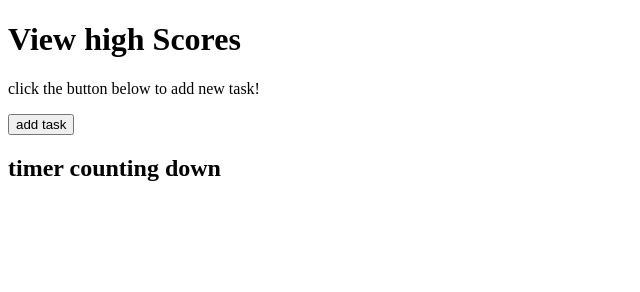
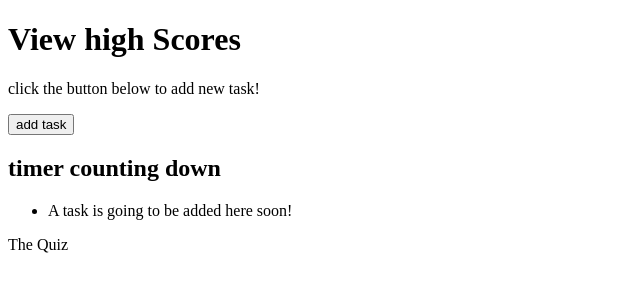
Before and after one commit to Roseabelle84/Quiz, a plain HTML site: page index.html in a window 1280 px wide. Shown: the whole page, without its empty margins (0-640 px from the left). Drawn offline with Linux system fonts and the light colour scheme.

Commit message:
basics of html finished

```diff
--- a/index.html
+++ b/index.html
@@ -8,6 +8,7 @@
     <link rel="stylesheet" href="style.css">
 </head>
 <body>
+    <header>
     <h1>
         View high Scores
     </h1>
@@ -16,8 +17,10 @@
 
     <main class="page content">
         <section class="task-list-wrapper">
-            <h2 class="lists-timer">timer counting down</h2>
+          <h2 class="lists-timer">timer counting down</h2>
             <ul class="task list">
+                <li class="task item">A task is going to be added here soon!</li>
+
 
 
 
@@ -26,6 +29,14 @@
 </ul>
 </section>
 </main>
-    <script src="sc.script"></script>
+
+</header>
+ <script src="sc.script"></script>
 </body>
+
+<footer>
+<div>The Quiz</div>
+
+</footer>
+
 </html>
```
